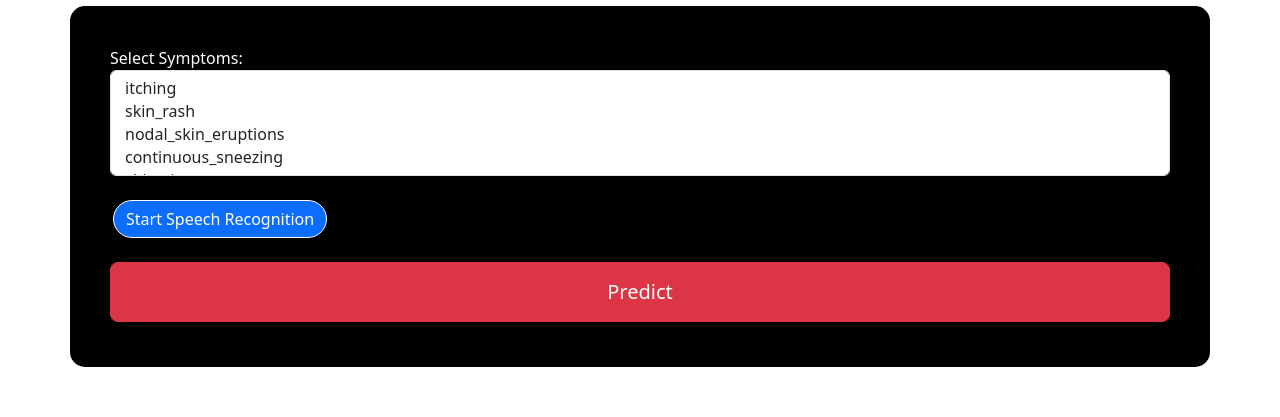
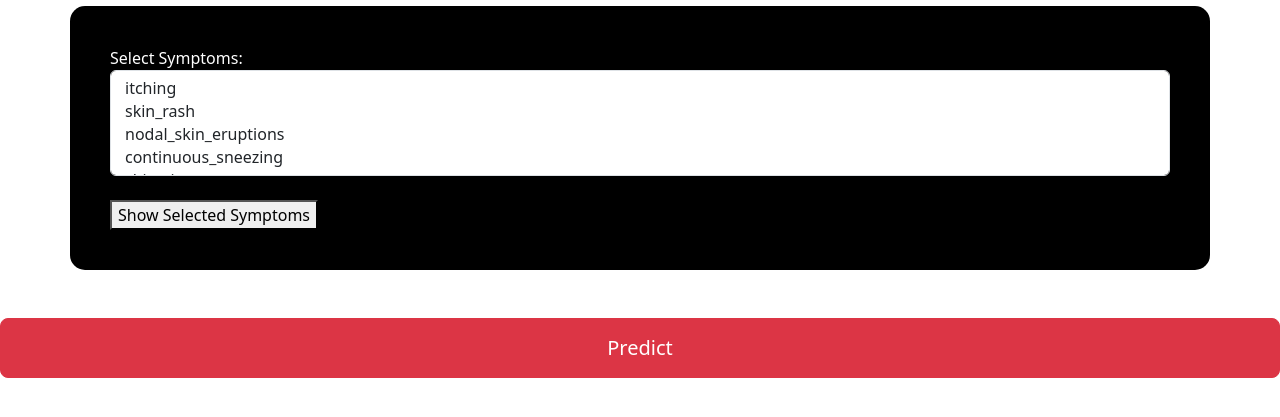
Before and after one commit to Praveengowda78/Vydhya, a Flask app: page / in a window 1280 px wide. Shown: the part 156-573 px from the top of the page. Run offline with Flask 3, Linux system fonts and the light colour scheme; parts of the project's set-up code (start-up, migrations or seed data) failed here and were passed over.

Commit message:
Update index.html

```diff
--- a/templates/index.html
+++ b/templates/index.html
@@ -77,18 +77,27 @@
     <form action="/predict" method="post">
         <div class="form-group">
             <label for="symptoms">Select Symptoms:</label>
-           <select name="symptoms[]" multiple class="form-control">
-          {% for symptom in symptoms %}
-            <option value="{{ symptom }}">{{ symptom }}</option>
-          {% endfor %}
-        </select>
+          <select name="symptoms[]" multiple class="form-control">
+                    {% for symptom in symptoms %}
+                        <option value="{{ symptom }}" {% if symptom in selected_symptoms %}selected{% endif %}>{{ symptom }}</option>
+                    {% endfor %}
+                </select>
 
         </div>
         <br>
-        <button type="button" id="startSpeechRecognition" class="btn btn-primary" style="margin-left:3px;border:1px solid white; border-radius:20px;">
-            Start Speech Recognition
-        </button>
+        <button type="submit">Show Selected Symptoms</button>
         <br>
+        <div id="selected-symptoms">
+            {% if selected_symptoms %}
+                <h3>Selected Symptoms:</h3>
+                <ul>
+                    {% for symptom in selected_symptoms %}
+                        <li>{{ symptom }}</li>
+                    {% endfor %}
+                </ul>
+            {% endif %}
+        </div>
+    </div>
 
         <!-- Display the transcribed text here -->
         <div name="mysysms" id="transcription"></div>
```
